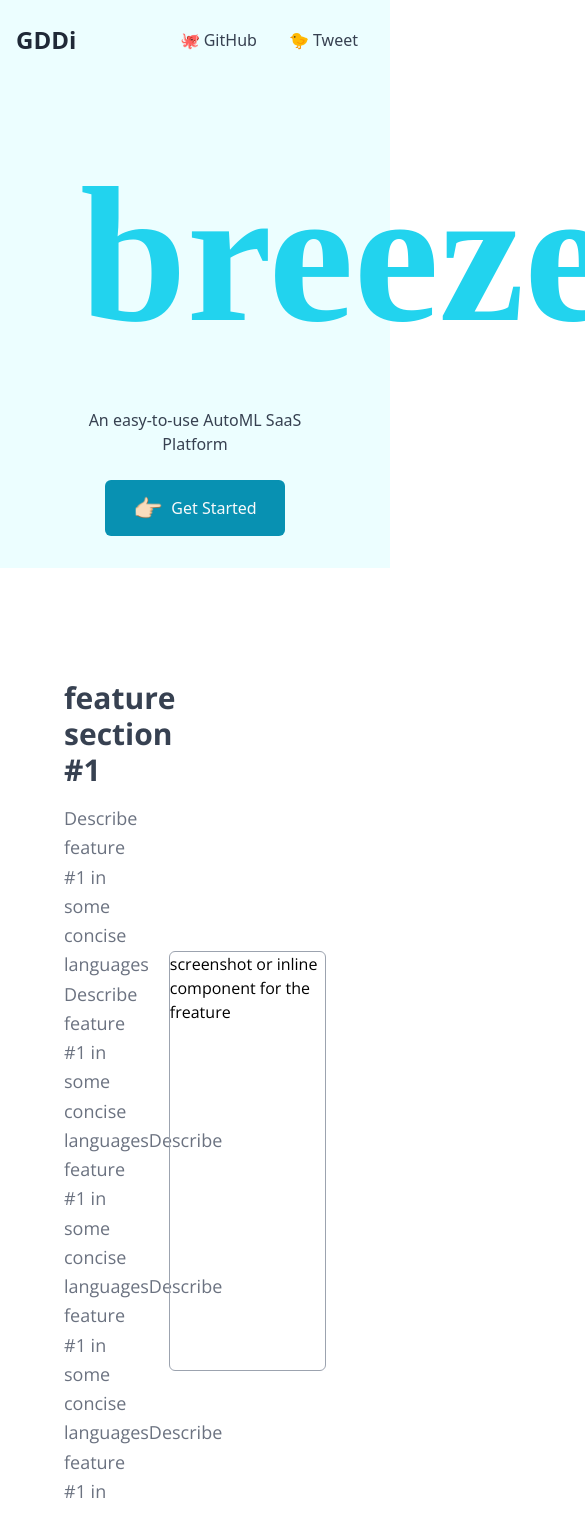
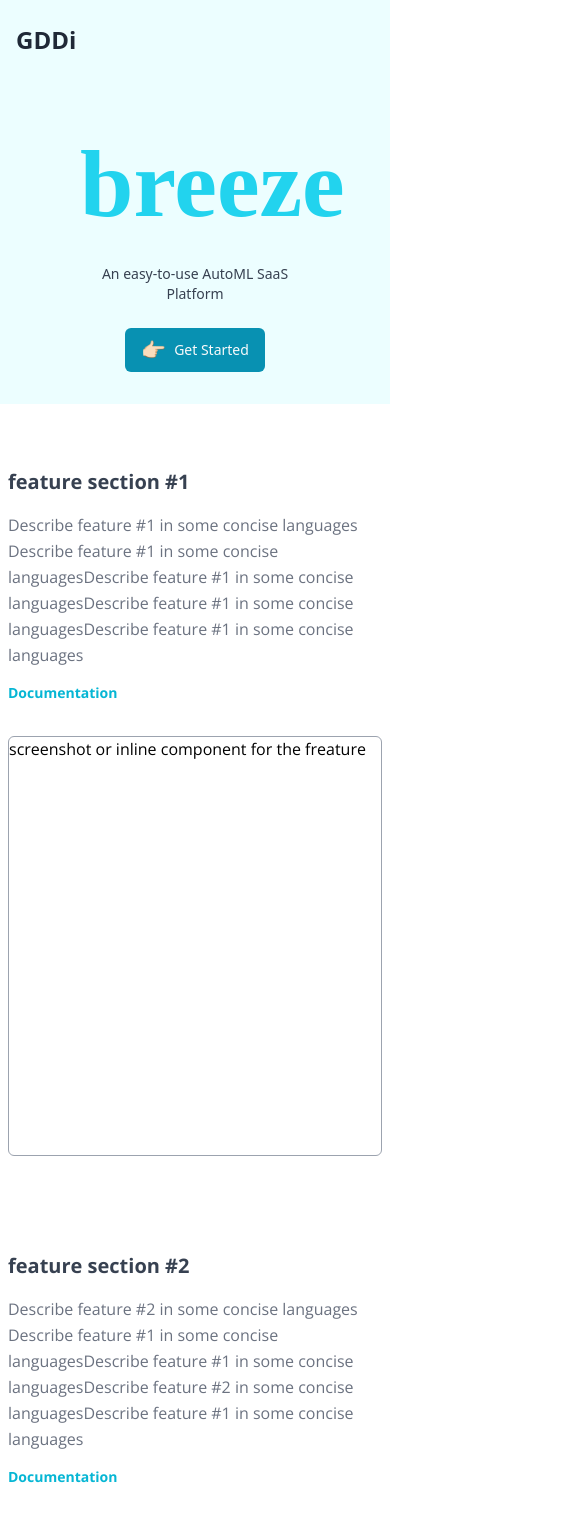
Before and after one commit to ruobaole/gddi-breeze, a Next.js app: page / in a window 390 px wide. Shown: the top 1515 px of the page, 585 px wide, since content can reach past the window. Built offline with nearby package versions, Linux system fonts and the light colour scheme; a web font is replaced by a local one.

Commit message:
:iphone: home page responsive

```diff
--- a/pages/index.tsx
+++ b/pages/index.tsx
@@ -1,32 +1,31 @@
 import type { NextPage } from 'next'
 import Head from 'next/head'
 import Link from 'next/link'
-import { useMemo } from 'react'
 
 interface HomeFeatureSectionProps {
   title: string
   description: string
   link?: string
-  rightSided?: boolean
 }
 
 const HomeFeatureSection = ({
   title,
   description,
   link,
-  rightSided,
 }: HomeFeatureSectionProps): JSX.Element => {
-  const desArea: JSX.Element = useMemo(
-    () => (
-      <div className="w-1/3">
-        <h2 className="font-bold text-3xl text-gray-700 mb-4">{title}</h2>
-        <p className="text-gray-500 leading-relaxed text-lg font-['Inter var']">
+  return (
+    <section className="group flex flex-wrap flex-col lg:flex-row lg:justify-between lg:items-center py-12 md:py-16 lg:py-24 max-w-7xl">
+      <div className="mb-8 lg:mb-0 lg:w-1/3 lg:group-even:order-2">
+        <h2 className="font-bold text-xl md:text-3xl text-gray-700 mb-4">
+          {title}
+        </h2>
+        <p className="text-gray-500 leading-relaxed text-base md:text-lg font-['Inter var']">
           {description}
         </p>
         {link && (
-          <div className="mt-6">
+          <div className="mt-3 lg:mt-6">
             <a
-              className="text font-bold text-cyan-500"
+              className="text text-sm md:text-base font-bold text-cyan-500"
               href={link}
               target="_blank"
               rel="noreferrer"
@@ -36,23 +35,9 @@ const HomeFeatureSection = ({
           </div>
         )}
       </div>
-    ),
-    [title, description, link]
-  )
-
-  const imgArea: JSX.Element = useMemo(
-    () => (
-      <div className="w-3/5 border border-solid border-gray-400 h-[420px] rounded-md overflow-hidden order-none">
+      <div className="lg:w-3/5 border border-solid border-gray-400 h-[420px] rounded-md overflow-hidden order-none">
         screenshot or inline component for the freature
       </div>
-    ),
-    []
-  )
-
-  return (
-    <section className="flex flex-wrap justify-between items-center py-24 max-w-7xl">
-      {rightSided === true ? imgArea : desArea}
-      {rightSided === true ? desArea : imgArea}
     </section>
   )
 }
@@ -66,6 +51,7 @@ const Home: NextPage = () => {
           name="description"
           content="a next-generation AutoML SaaS from GDDi"
         />
+        <meta name="viewport" content="width=device-width, initial-scale=1.0" />
         <link rel="icon" href="/favicon.ico" />
       </Head>
 
@@ -79,7 +65,7 @@ const Home: NextPage = () => {
               <b>GDDi</b>
             </a>
           </div>
-          <div className="flex items-center flex-grow-0 flex-shrink-0 content-end">
+          <div className="hidden md:flex items-center flex-grow-0 flex-shrink-0 content-end">
             <a
               className="font-medium inline-block px-4 text-gray-700"
               href="https://github.com/ruobaole/gddi-breeze"
@@ -97,27 +83,27 @@ const Home: NextPage = () => {
       </nav>
 
       <div className="bg-cyan-50 text-center px-20 py-8 select-none">
-        <h1 className="font-semibold font-logo text-[12rem] text-cyan-400">
+        <h1 className="font-semibold font-logo text-[6rem] md:text-[10rem] lg:text-[12rem] text-cyan-400">
           breeze
         </h1>
-        <h2 className="text-gray-700 mt-2">
+        <h2 className="text-gray-700 mt-2 text-sm md:text-base">
           An easy-to-use AutoML SaaS Platform
         </h2>
         <div className="mt-6">
           <Link href="/">
-            <a className="group rounded-md cursor-pointer inline-block font-medium mx-1 py-3 px-7 relative transition-none bg-cyan-600 hover:bg-cyan-500 text-gray-50">
+            <a className="group rounded-md cursor-pointer inline-block font-medium mx-1 py-2 md:py-4 px-4 md:px-7 relative transition-none bg-cyan-600 hover:bg-cyan-500 text-gray-50">
               <div className="flex items-center">
-                <span className="group-hover:motion-safe:animate-bounce-quick group-focus:motion-safe:animate-bounce-quick text-2xl mr-2">
+                <span className="group-hover:motion-safe:animate-bounce-quick group-focus:motion-safe:animate-bounce-quick text-xl md:text-2xl mr-2">
                   👉🏻
                 </span>
-                <span>Get Started</span>
+                <span className="text-sm md:text-base">Get Started</span>
               </div>
             </a>
           </Link>
         </div>
       </div>
 
-      <main className="flex font-home mx-16 my-0 px-0 py-4 flex-grow flex-col justify-center items-center">
+      <main className="flex font-home mx-2 md:mx-16 my-0 px-0 py-4 flex-grow flex-col justify-center items-center">
         <HomeFeatureSection
           title="feature section #1"
           description="Describe feature #1 in some concise languages Describe feature #1
@@ -135,7 +121,6 @@ const Home: NextPage = () => {
               feature #1 in some concise languages"
           link="https://nextjs.org/learn"
           key={'feature section #2'}
-          rightSided
         />
       </main>
 
```
